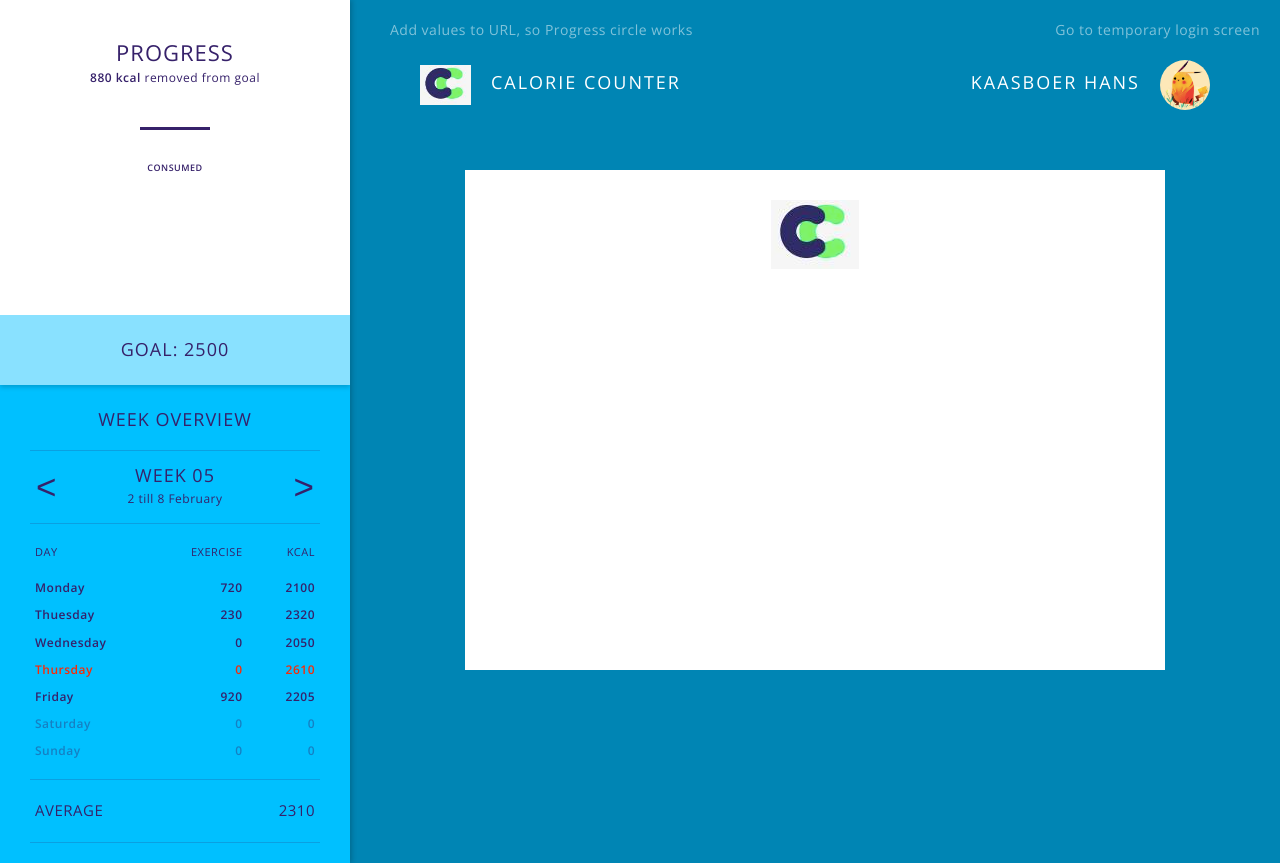
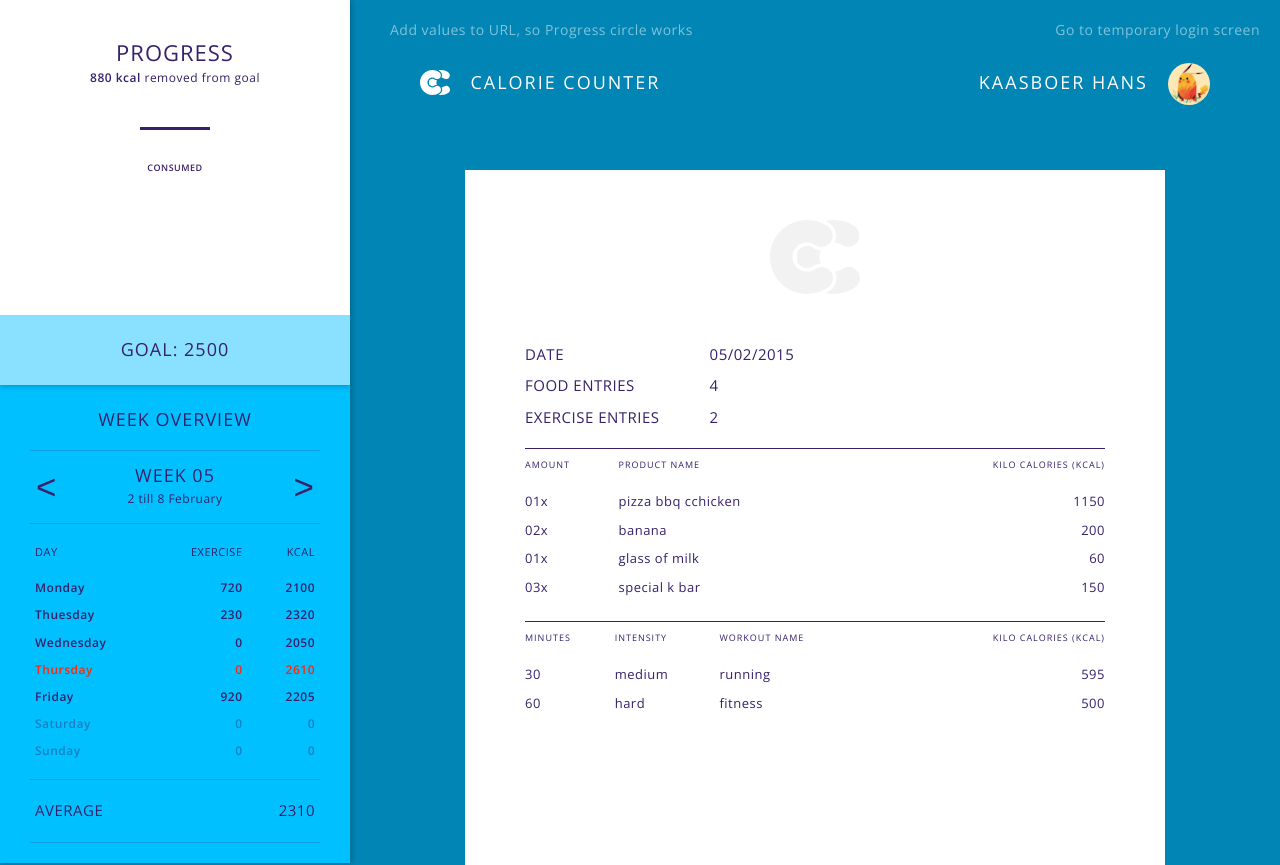
Before and after one commit to larsboesenach/Team-site, a PHP site: page / in a window 1280 px wide. Run offline with PHP 8.4, Linux system fonts and the light colour scheme; data that the repository does not hold is empty; some libraries are stand-ins or nearby versions.

Commit message:
Styled placehold content for the entries

```diff
--- a/css/main.css
+++ b/css/main.css
@@ -158,8 +158,7 @@ html, body {
       left: 40px; }
       .Homepage .SidebarFix .Top-bar .Topbar-Logo img {
         display: block;
-        height: 40px;
-        margin-top: -5px;
+        height: 25px;
         float: left; }
       .Homepage .SidebarFix .Top-bar .Topbar-Logo p {
         display: inline-block;
@@ -183,10 +182,10 @@ html, body {
         padding-right: 20px; }
       .Homepage .SidebarFix .Top-bar .Topbar-User .User-img {
         display: inline-block;
-        height: 50px;
-        width: 50px;
+        height: 42px;
+        width: 42px;
         float: right;
-        margin-top: -10px;
+        margin-top: -7px;
         overflow: hidden;
         border-radius: 50px;
         background-image: url("../img/pikachu-userprofile.png");
@@ -194,14 +193,46 @@ html, body {
         background-position: center center; }
   .Homepage .SidebarFix .Content-entry {
     margin: 40px auto 0;
+    padding: 0 60px;
     max-width: 700px;
     background-color: white;
-    min-height: 500px; }
+    min-height: 695px; }
     .Homepage .SidebarFix .Content-entry .Content-Logo {
       text-align: center;
-      padding: 30px; }
+      padding: 50px; }
       .Homepage .SidebarFix .Content-entry .Content-Logo img {
-        display: inline-block; }
+        display: inline-block;
+        max-width: 90px; }
+    .Homepage .SidebarFix .Content-entry .Entry-contents .Entry-overview td {
+      padding-right: 50px; }
+    .Homepage .SidebarFix .Content-entry .Entry-contents .Entry-overview p {
+      text-transform: uppercase;
+      color: #36216A;
+      font-size: 15px; }
+    .Homepage .SidebarFix .Content-entry .Entry-contents .Entry-entries table {
+      border-top: 1px solid #36216A;
+      width: 100%;
+      margin-top: 10px; }
+      .Homepage .SidebarFix .Content-entry .Entry-contents .Entry-entries table tr p {
+        text-transform: lowercase;
+        color: #36216A;
+        font-size: 13px; }
+      .Homepage .SidebarFix .Content-entry .Entry-contents .Entry-entries table tr:first-of-type p {
+        text-transform: uppercase;
+        color: #36216A;
+        font-size: 9px;
+        padding: 10px 0 0;
+        letter-spacing: 1px; }
+      .Homepage .SidebarFix .Content-entry .Entry-contents .Entry-entries table tr:nth-of-type(2) td {
+        padding-top: 10px; }
+      .Homepage .SidebarFix .Content-entry .Entry-contents .Entry-entries table tr:last-of-type td {
+        padding-bottom: 5px; }
+      .Homepage .SidebarFix .Content-entry .Entry-contents .Entry-entries table td:nth-of-type(3) {
+        text-align: right; }
+    .Homepage .SidebarFix .Content-entry .Entry-contents .Entry-entries table.fitness td:nth-of-type(3) {
+      text-align: left; }
+    .Homepage .SidebarFix .Content-entry .Entry-contents .Entry-entries table.fitness td:nth-of-type(4) {
+      text-align: right; }
 
 .Sidebar-wrap {
   box-shadow: 2px 0px 5px rgba(0, 0, 0, 0.2); }
--- a/index.php
+++ b/index.php
@@ -24,7 +24,7 @@
 	<div class="Content-wrap">
 		<div class="Top-bar">
 			<div class="Topbar-Logo">
-				<img src="img/Team-logo-temp.jpg">
+				<img src="img/CC_white.svg">
 				<p>Calorie Counter</p>
 			</div>
 
@@ -38,7 +38,87 @@
 
 		<div class="Content-entry">
 			<div class="Content-Logo">
-				<img src="img/Team-logo-temp.jpg">
+				<img src="img/CC_grey.svg">
+			</div>
+
+
+			<div class="Entry-contents">
+				<div class="Entry-overview">
+					<table>
+						<tr>
+							<td><p>Date</p></td>
+							<td><p>05/02/2015</p></td>
+						</tr>
+						<tr>
+							<td><p>Food Entries</p></td>
+							<td><p>4</p></td>
+						</tr>
+						<tr>
+							<td><p>Exercise Entries</p></td>
+							<td><p>2</p></td>
+						</tr>
+					</table>
+				</div><!-- Entry-overview -->
+
+
+
+				<div class="Entry-entries">
+					<table class="intake">
+						<tr>
+							<td><p>Amount</p></td>
+							<td><p>Product name</p></td>
+							<td><p>Kilo Calories (KCAL)</p></td>
+						</tr>
+						<!-- -------------- -->
+						<tr>
+							<td><p>01x</p></td>
+							<td><p>Pizza BBQ Cchicken</p></td>
+							<td><p>1150</p></td>
+						</tr>
+						<tr>
+							<td><p>02x</p></td>
+							<td><p>banana</p></td>
+							<td><p>200</p></td>
+						</tr>
+						<tr>
+							<td><p>01x</p></td>
+							<td><p>glass of milk</p></td>
+							<td><p>60</p></td>
+						</tr>
+						<tr>
+							<td><p>03x</p></td>
+							<td><p>special K bar</p></td>
+							<td><p>150</p></td>
+						</tr>
+
+					</table>
+				</div><!-- values -->
+
+				<div class="Entry-entries">
+					<table class="fitness">
+						<tr>
+							<td><p>Minutes</p></td>
+							<td><p>Intensity</p></td>
+							<td><p>Workout name</p></td>
+							<td><p>Kilo Calories (KCAL)</p></td>
+						</tr>
+						<!-- -------------- -->
+						<tr>
+							<td><p>30</p></td>
+							<td><p>medium</p></td>
+							<td><p>running</p></td>
+							<td><p>595</p></td>
+						</tr>
+						<tr>
+							<td><p>60</p></td>
+							<td><p>hard</p></td>
+							<td><p>fitness</p></td>
+							<td><p>500</p></td>
+						</tr>
+					</table>
+				</div><!-- entries -->
+
+
 			</div>
 		</div><!-- Content-entry -->
 	</div><!-- Content-wrap -->
--- a/scss/modules/_homepage.scss
+++ b/scss/modules/_homepage.scss
@@ -21,8 +21,7 @@
 
 			img {
 				display: block;
-				height: 40px;
-				margin-top: -5px;
+				height: 25px;
 				float: left;
 			}
 
@@ -54,10 +53,10 @@
 
 			.User-img {
 				display: inline-block;
-				height: 50px;
-				width: 50px;
+				height: 42px;
+				width: 42px;
 				float: right;
-				margin-top: -10px;
+				margin-top: -7px;
 				overflow: hidden;
 				border-radius: 50px;
 				background-image: url('../img/pikachu-userprofile.png');
@@ -70,16 +69,81 @@
 
 	.Content-entry {
 		margin: 40px auto 0;
+		padding: 0 60px;
 		max-width: 700px;
 		background-color: white;
-		min-height: 500px;
+		min-height: 695px;
 
 		.Content-Logo {
 			text-align: center;
-			padding: 30px;
+			padding: 50px;
 			img {
 				display: inline-block;
+				max-width: 90px;
 			}
+		}
+
+		.Entry-contents {
+			.Entry-overview {
+				td {
+					padding-right: 50px;
+				}
+				p {
+					text-transform: uppercase;
+					color: $purple;
+					font-size: 15px;
+				}
+			}
+
+			.Entry-entries {
+				table {
+					border-top: 1px solid $purple;
+					width: 100%;
+					margin-top: 10px;
+
+					tr {
+						p {
+							text-transform: lowercase;
+							color: $purple;
+							font-size: 13px;
+						}
+					}
+
+					tr:first-of-type {
+						p {
+							text-transform: uppercase;
+							color: $purple;
+							font-size: 9px;
+							padding: 10px 0 0;
+							letter-spacing: 1px;
+						}
+					}
+
+					tr:nth-of-type(2) td {
+						padding-top: 10px;
+					}
+
+					tr:last-of-type td {
+						padding-bottom: 5px;
+					}
+
+					td:nth-of-type(3) {
+						text-align: right;
+					}
+				}// table
+
+				table.fitness {
+					td:nth-of-type(3) {
+						text-align: left;
+					}
+					td:nth-of-type(4) {
+						text-align: right;
+					}
+				}
+
+			}// entries
+
+
 		}
 	}
 }
```
Also changed, not shown: img/CC_grey.svg (added), img/CC_white.svg (added), 1 other file.
